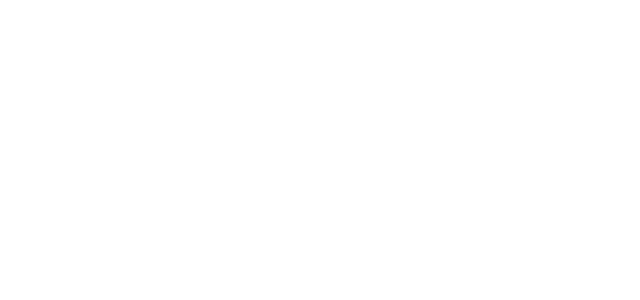
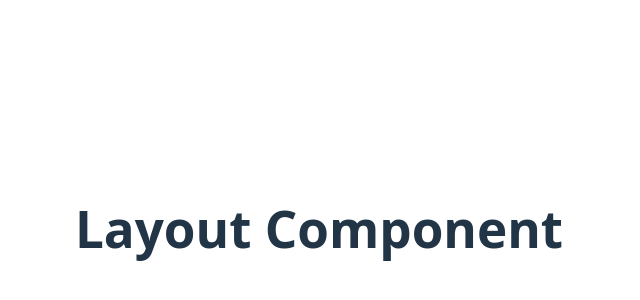
Before and after one commit to Shiv392/OAuth-Authorization, a React (Vite) app in the folder Oauth-project/: page /app in a window 1280 px wide. Before the commit this address had no page. Shown: the part 172-472 px from the top of the page, without its empty margins (321-961 px from the left). Built offline with nearby package versions, Linux system fonts and the light colour scheme.

Commit message:
created layout compoennt

```diff
--- /dev/null
+++ b/Oauth-project/src/features/layout/components/layout-component.tsx
@@ -0,0 +1,6 @@
+const LayoutComponent = ()=>{
+return(
+    <h1>Layout Component</h1>
+)
+}
+export default LayoutComponent;
--- /dev/null
+++ b/Oauth-project/src/features/layout/pages/layout.tsx
@@ -0,0 +1,8 @@
+import LayoutComponent from "../components/layout-component";
+
+const LayoutPage = ()=>{
+return(
+   <LayoutComponent />
+)
+}
+export default LayoutPage;
--- /dev/null
+++ b/Oauth-project/src/features/layout/routes/index.tsx
@@ -0,0 +1,12 @@
+import { lazy } from "react";
+import type { RouteObject } from "react-router-dom";
+
+const Layout = lazy(()=> import('../pages/layout'));
+
+const LayoutRoutes  : RouteObject[] = [
+    {
+        path : '/app', element : <Layout />
+    }
+]
+
+export default LayoutRoutes;
--- a/Oauth-project/src/routes/index.tsx
+++ b/Oauth-project/src/routes/index.tsx
@@ -1,8 +1,9 @@
 import { Suspense } from "react";
 import { AuthRoutes } from "../features/authentication/routes";
 import { useRoutes } from "react-router-dom";
+import LayoutRoutes from "../features/layout/routes";
 
-const routes = [...AuthRoutes];
+const routes = [...AuthRoutes, ...LayoutRoutes];
 
 const AppRoutes = ()=>{
 const elements = useRoutes(routes);
```
